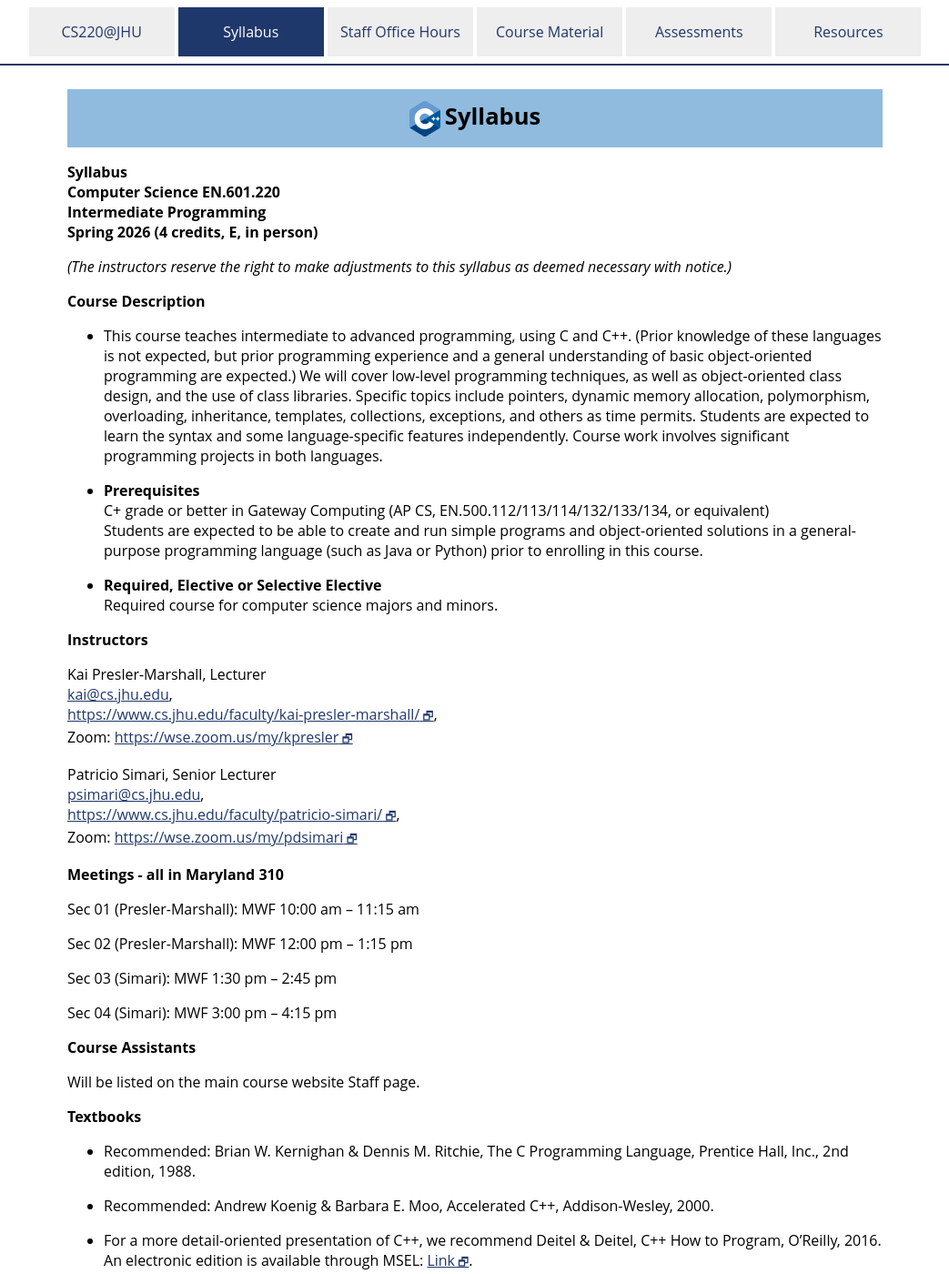
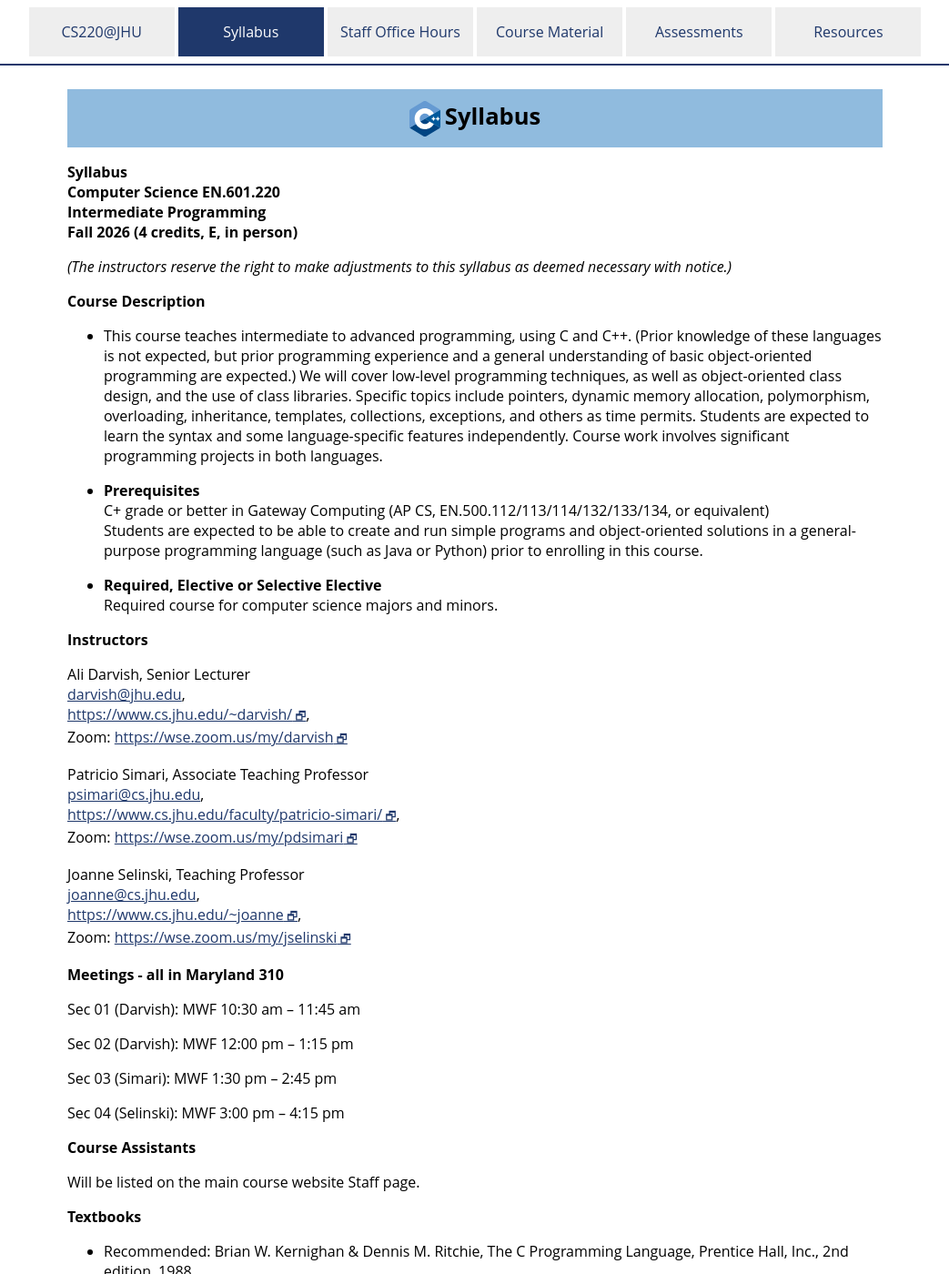
Before and after one commit to jhu-ip/cs220-f26, a Jekyll site: the page built from syllabus.md, in a window 1280 px wide and 1400 px high. Shown: the whole window at 91% size, without its empty margins (118-1161 px from the left). Built offline with Jekyll 4.4.1, drawn with Linux system fonts in a browser that asks for light colours; some of the changed text lies outside the part shown.

Commit message:
initial edits for README, material, syllabus

```diff
--- a/syllabus.md
+++ b/syllabus.md
@@ -7,7 +7,7 @@ category: "syllabus"
 **Syllabus**\
 **Computer Science EN.601.220**\
 **Intermediate Programming**\
-**Spring 2026 (4 credits, E, in person)**
+**Fall 2026 (4 credits, E, in person)**
 
 *(The instructors reserve the right to make adjustments to this
 syllabus as deemed necessary with notice.)*
@@ -38,26 +38,31 @@ syllabus as deemed necessary with notice.)*
 
 **Instructors**
 
-Kai Presler-Marshall, Lecturer\
-<kai@cs.jhu.edu>,\
-<a class="external" target="_blank" href="https://www.cs.jhu.edu/faculty/kai-presler-marshall/">https://www.cs.jhu.edu/faculty/kai-presler-marshall/</a>,\
-Zoom: <a class="external" target="_blank" href="https://wse.zoom.us/my/kpresler">https://wse.zoom.us/my/kpresler</a>
+Ali Darvish, Senior Lecturer\
+<darvish@jhu.edu>,\
+<a class="external" target="_blank" href="https://www.cs.jhu.edu/~darvish/">https://www.cs.jhu.edu/~darvish/</a>,\
+Zoom: <a class="external" target="_blank" href="https://wse.zoom.us/my/darvish">https://wse.zoom.us/my/darvish</a>
 
-Patricio Simari, Senior Lecturer\
+Patricio Simari, Associate Teaching Professor\
 <mailto:psimari@cs.jhu.edu>,\
 <a class="external" target="_blank" href="https://www.cs.jhu.edu/faculty/patricio-simari/">https://www.cs.jhu.edu/faculty/patricio-simari/</a>,\
 Zoom: <a class="external" target="_blank" href="https://wse.zoom.us/my/pdsimari">https://wse.zoom.us/my/pdsimari</a>
 
+Joanne Selinski, Teaching Professor\
+<mailto:joanne@cs.jhu.edu>,\
+<a class="external" target="_blank" href="https://www.cs.jhu.edu/~joanne">https://www.cs.jhu.edu/~joanne</a>,\
+Zoom: <a class="external" target="_blank" href="https://wse.zoom.us/my/jselinski">https://wse.zoom.us/my/jselinski</a>
+
 
 **Meetings - all in Maryland 310**
 
-Sec 01 (Presler-Marshall): MWF 10:00 am – 11:15 am
+Sec 01 (Darvish): MWF 10:30 am – 11:45 am
 
-Sec 02 (Presler-Marshall): MWF 12:00 pm – 1:15 pm
+Sec 02 (Darvish): MWF 12:00 pm – 1:15 pm
 
 Sec 03 (Simari): MWF 1:30 pm – 2:45 pm
 
-Sec 04 (Simari): MWF 3:00 pm – 4:15 pm
+Sec 04 (Selinski): MWF 3:00 pm – 4:15 pm
 
 
 **Course Assistants**
```
Also changed, not shown: other parts of syllabus.md (+3 -6 lines), material.md (+3 -2 lines), README.md.
